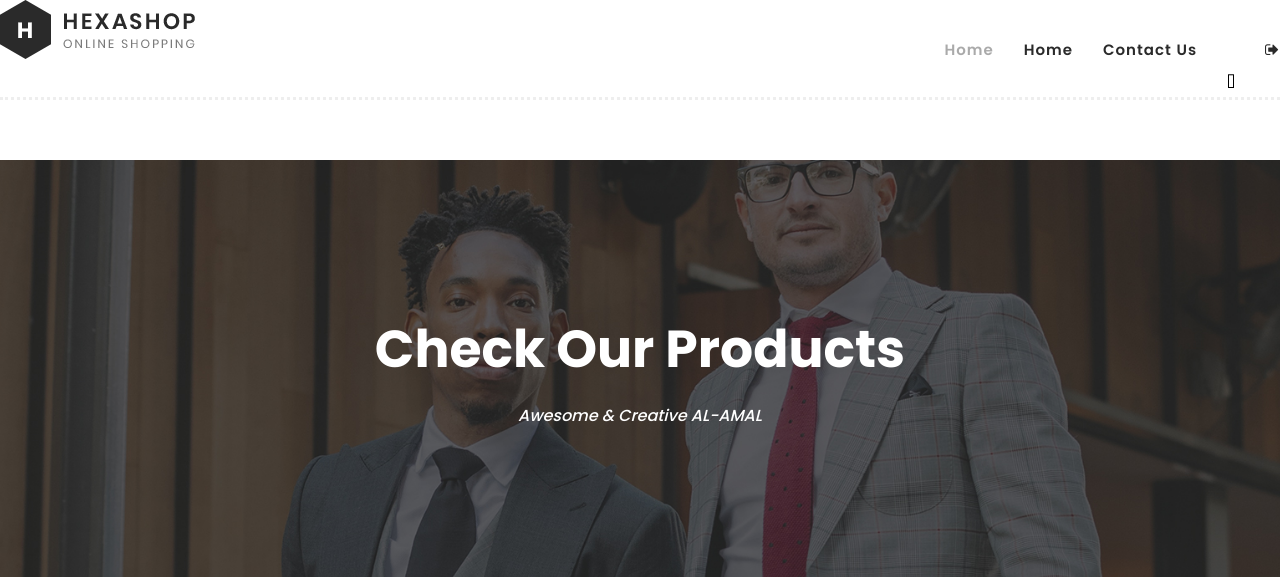
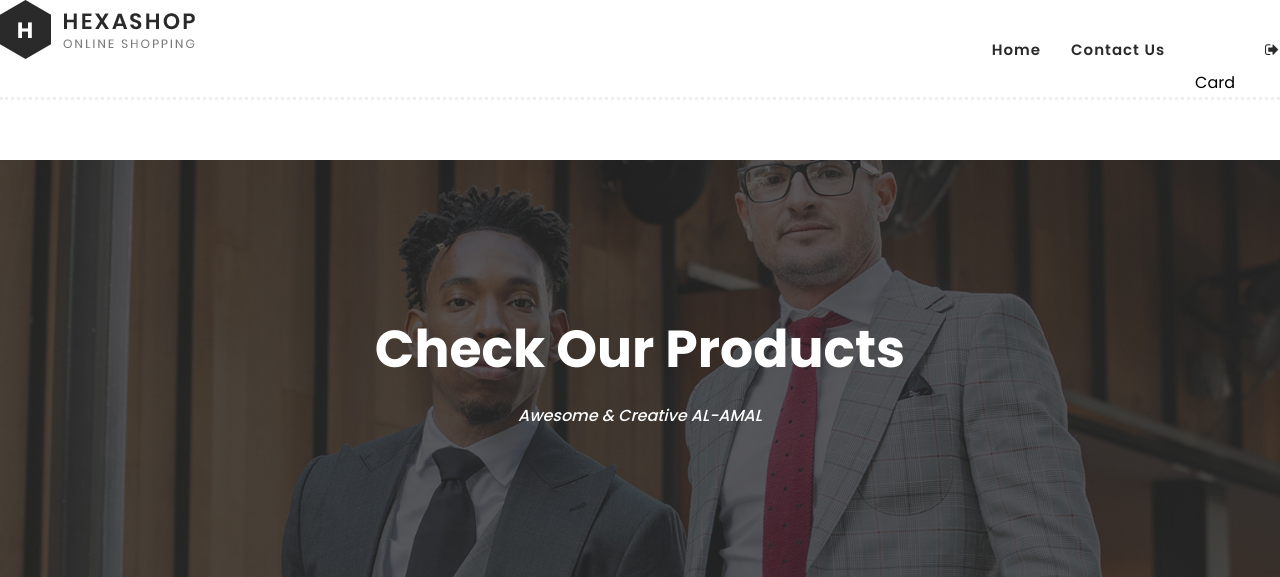
Before and after one commit to al-AMal-11/Wewearhub11, a Django app: page /login/home in a window 1280 px wide. Shown: the top 577 px of the page. Run offline with Django 5.2, Linux system fonts and the light colour scheme; some libraries are stand-ins or nearby versions.

```diff
--- a/home/urls.py
+++ b/home/urls.py
@@ -7,7 +7,7 @@ urlpatterns = [
     path('contact/', views.contact,name='contacts_page' ),
     # path('contacts/save', views.contact_form,name='contacts_save' ),
     #path('shore/', views.shote,name='shore_page' ),
-    path('logout/', views.dologout,name='user_logout' ),
+    path('logout/', views.dologout,name='logout' ),
 
 
 
--- a/home/views.py
+++ b/home/views.py
@@ -1,4 +1,5 @@
-from django.shortcuts import render
+from django.shortcuts import render, redirect
+from django.contrib.auth import authenticate, login ,logout
 
 # Create your views here.
 def home(request):
--- a/templates/users/header.html
+++ b/templates/users/header.html
@@ -12,14 +12,11 @@
                         <!-- ***** Logo End ***** -->
                         <!-- ***** Menu Start ***** -->
                         <ul class="nav">
-                            <li class="scroll-to-section"><a href="{% url 'home_page' %}#top" class="active">Home</a></li>
 
-
-
-                            <li><a href="{% url 'home' %}">Home</a></li>
+                            <li><a href="{% url 'uhome' %}">Home</a></li>
                             <li><a href="{% url 'ucontact' %}">Contact Us</a></li>
-                            <li><a href="{% url 'card' %}"></a><i class="fa fa-shopping-bag" aria-hidden="true"></i></li>
-                            <li><a href="{% url 'dologout' %}"><i class="fa fa-sign-out" aria-hidden="true"></i></a></li>
+                            <li><a href="{% url 'ucard' %}"></a>Card</li>
+                            <li><a href="{% url 'logout' %}"><i class="fa fa-sign-out" aria-hidden="true"></i></a></li>
 
                         </ul>
                         <a class='menu-trigger'>
--- a/users/urls.py
+++ b/users/urls.py
@@ -5,5 +5,7 @@ urlpatterns = [
     # Other URLs
     path('', views.custom_login, name='login'),
     path('register/', views.custom_register, name='register'),
-    path('home', views.home, name='home'),
+    path('home', views.home, name='uhome'),
+    path('contact', views.contact, name='ucontact'),
+    path('card', views.ucard, name='ucard'),
 ]
--- a/users/views.py
+++ b/users/views.py
@@ -12,7 +12,7 @@ def custom_login(request):
         if user:
             login(request, user)
             # Redirect to home or any desired page upon successful login
-            return redirect('home')
+            return redirect('uhome')
 
     return render(request, 'users/login.html')
 
@@ -29,13 +29,13 @@ def custom_register(request):
         if User.objects.filter(username=username).exists() :
             # Handle the case where the user already exists
             # You might want to show an error message or redirect to a different page
-            return redirect('home')  # Replace with the desired behavior for existing users
+            return redirect('home_page')  # Replace with the desired behavior for existing users
 
         # Check if passwords match
         if password != confirm_password:
             # Handle the case where passwords do not match
             # You might want to show an error message or redirect to a different page
-            return redirect('home')  # Replace with the desired behavior for password mismatch
+            return redirect('home_page')  # Replace with the desired behavior for password mismatch
 
         # Create a new user
         user = User.objects.create_user(username=username, email=email, password=password)
@@ -51,3 +51,9 @@ def custom_register(request):
 
 def home(request):
   return render(request , 'users/home.html')
+
+def ucard(request):
+  pass
+
+def contact(request):
+  pass
```
Also changed, not shown: db.sqlite3.
